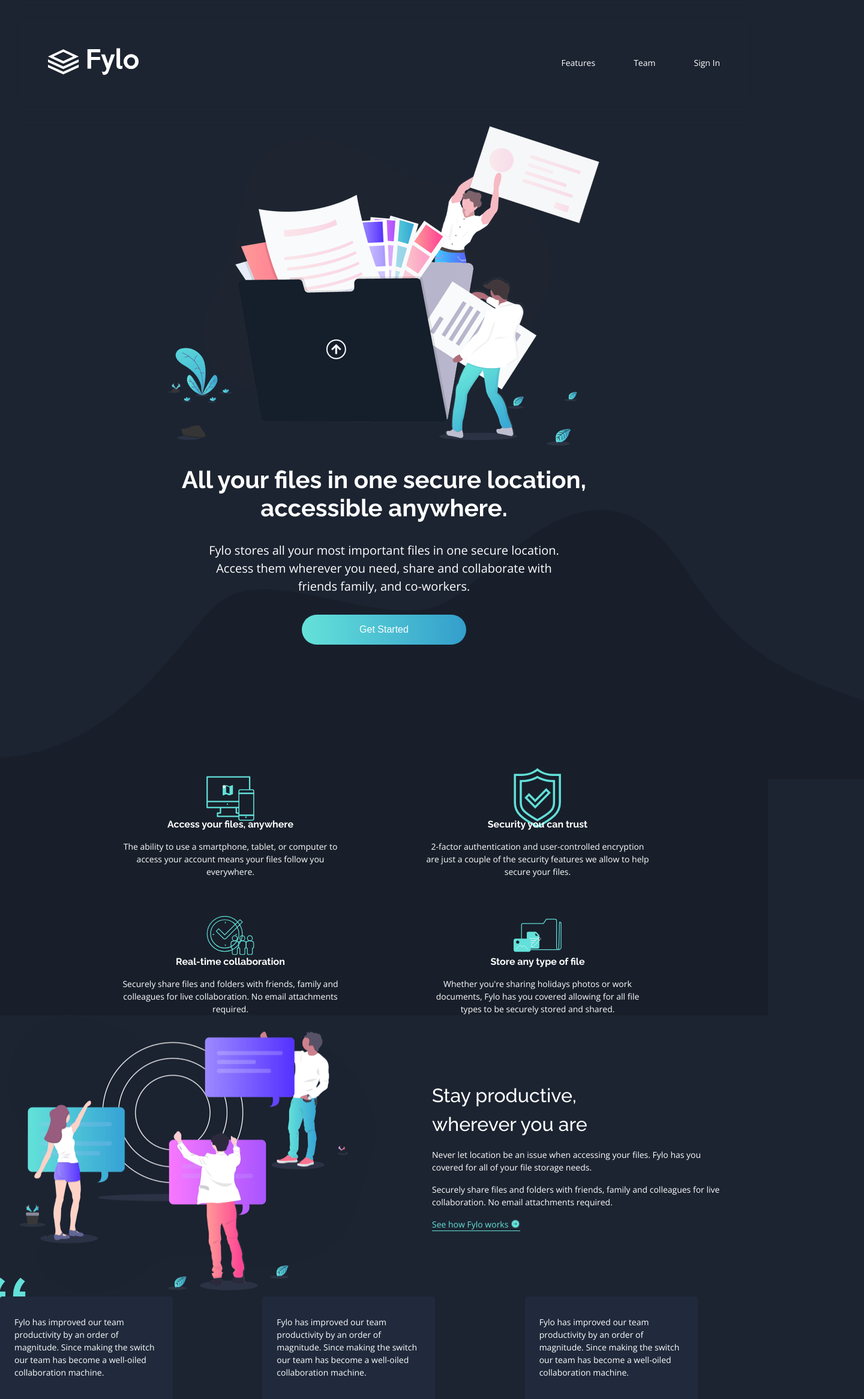
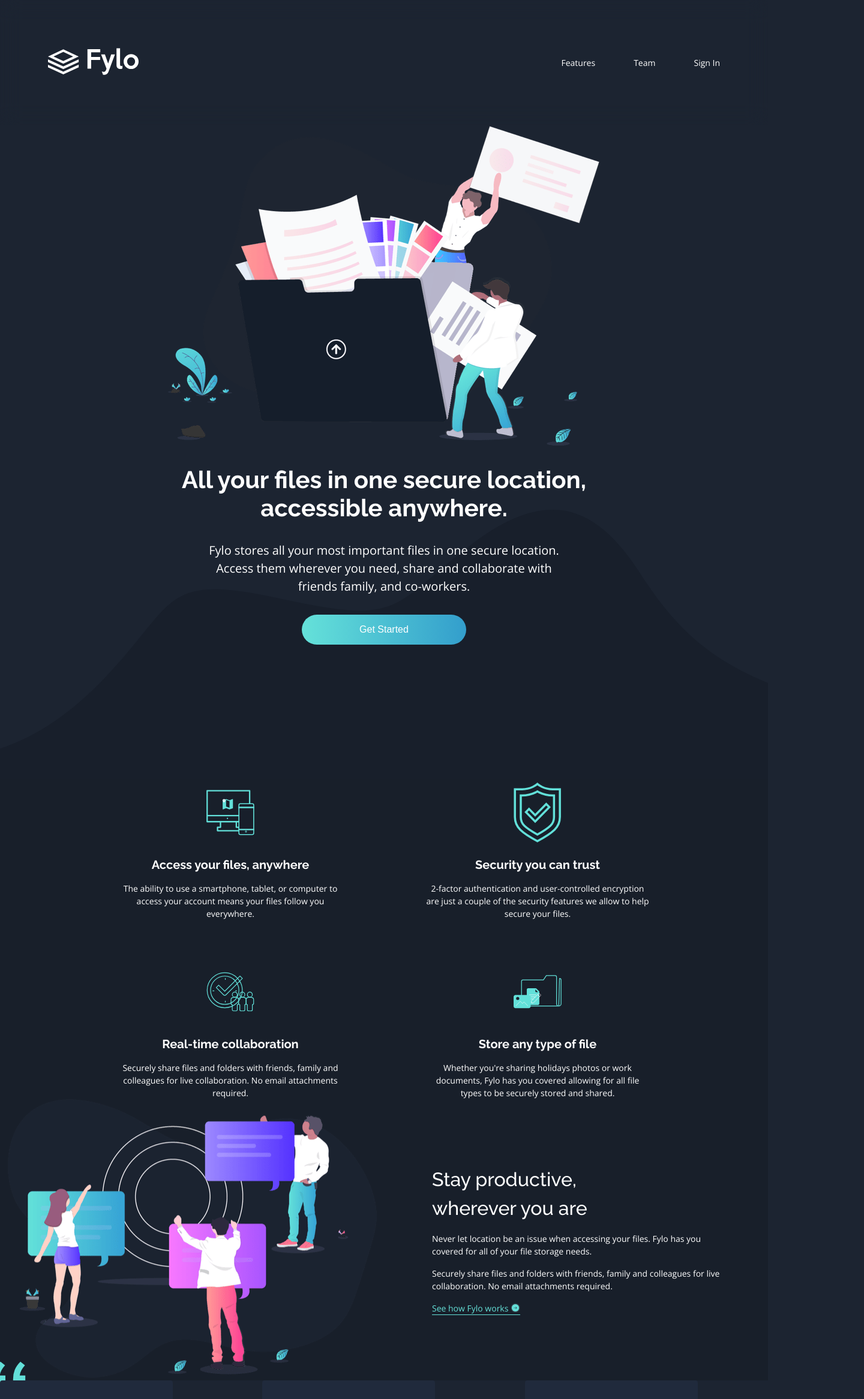
Before and after one commit to Andrew-Neely-82/fe-mentor-fylo-dark-theme-landing-page, a React (Vite) app: page / in a window 1280 px wide. Shown: the top 2333 px of the page at 60% size, 1440 px wide, since content can reach past the window. Built offline with nearby package versions, Linux system fonts and the light colour scheme.

Commit message:
curvy background is more responsive

```diff
--- a/src/App.scss
+++ b/src/App.scss
@@ -81,7 +81,6 @@ span {
   inset: 0;
   width: 100%;
   backdrop-filter: blur(1rem);
-  padding: 5rem;
   z-index: 100;
 
   .navbar-container {
@@ -90,6 +89,7 @@ span {
     align-items: center;
     max-width: 1440px;
     margin: auto;
+    padding: 5rem;
 
     .logo-container {
       img {
@@ -128,12 +128,17 @@ span {
   padding-bottom: 12rem;
   z-index: 10;
 
-  &::after {
-    content: url("./assets//bg-curvy-desktop.svg");
+  &::before {
+    content: "";
     position: absolute;
-    bottom: -4px;
-    left: 0;
+    background: url("./assets/bg-curvy-desktop.svg");
+    inset: 0;
+    background-position: bottom center;
+    background-repeat: no-repeat;
     z-index: -10;
+    @media screen and (max-width: 375px) {
+      content: url("./assets/bg-curvy-mobile.svg");
+    }
   }
 
   img {
@@ -178,14 +183,14 @@ span {
       justify-items: center;
       place-items: center;
       gap: 4rem;
-      margin: auto;
       max-width: 1440px;
       width: 60rem;
-    }
+      margin: auto;
 
       @media screen and (max-width: 768px) {
         display: grid;
         grid-template-columns: auto;
+      }
     }
 
     .feature {
@@ -200,7 +205,8 @@ span {
         justify-content: center;
         align-items: center;
         padding: 1rem;
-        height: 4rem;
+        height: 7rem;
+        width: 100%;
 
         img {
           width: 5rem;
@@ -213,8 +219,9 @@ span {
         gap: 14px;
 
         .title {
-          font-size: 16px;
+          font-size: 1.25rem;
           font-weight: bold;
+          margin-top: 1rem;
         }
       }
     }
@@ -222,10 +229,15 @@ span {
 }
 
 .see-how-section {
+  width: 100%;
+  margin: auto;
+
+  .see-how-wrapper {
     display: grid;
     grid-template-columns: repeat(2, 1fr);
     place-items: center;
-  width: 100%;
+    max-width: 1440px;
+    background: map-get($colors, bg-main);
 
     @media screen and (max-width: 768px) {
       grid-template-columns: auto;
@@ -287,6 +299,7 @@ span {
 
         img {
           margin-left: 0.25rem;
+        }
       }
     }
   }
--- a/src/components/SeeHow.jsx
+++ b/src/components/SeeHow.jsx
@@ -5,6 +5,7 @@ const SeeHow = ({ data }) => {
 
   return (
     <section className="see-how-section">
+      <div className="see-how-wrapper">
         <picture>
           <img src={image} alt={alt} />
         </picture>
@@ -18,6 +19,7 @@ const SeeHow = ({ data }) => {
             <SVG />
           </a>
         </div>
+      </div>
     </section>
   );
 };
```
Lines whose indentation alone changed are shown as unchanged.
